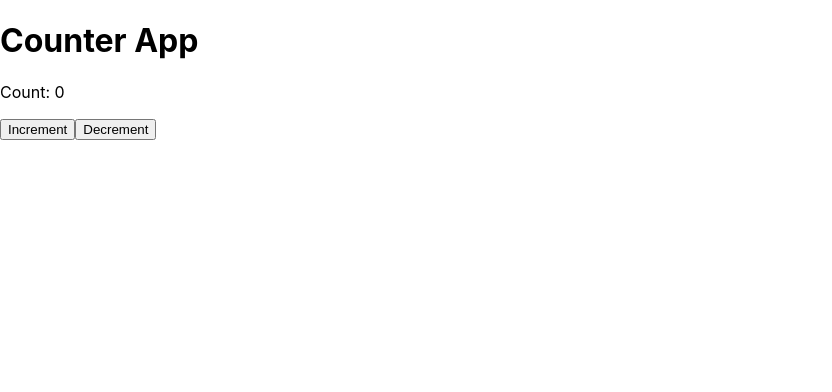
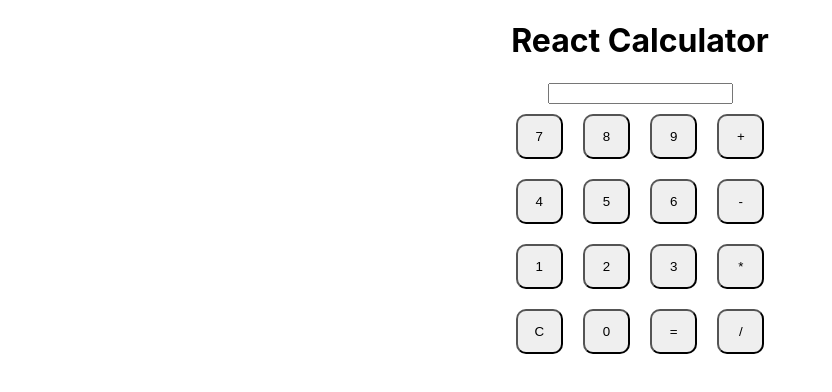
Before and after one commit to Kakashi9910/countriesFlag, a React (Create React App) app: page / in a window 1280 px wide. Shown: the top 392 px of the page, without its empty margins (0-832 px from the left). Built offline with nearby package versions, Linux system fonts and the light colour scheme.

Commit message:
calculator

```diff
--- a/src/App.js
+++ b/src/App.js
@@ -1,10 +1,14 @@
 import './App.css';
-import Counter from './components/Counter';
+import Calculator from './components/Calculator';
 function App() {
   return (
-    <div>
-      <Counter/>
-    </div>
+    <>
+      <h1 style={{textAlign:'center'}}>React Calculator</h1>
+      <div style={{ display: 'flex', justifyContent: 'center' }}>
+        <Calculator />
+      </div>
+    </>
+
   );
 }
 
--- /dev/null
+++ b/src/components/Calculator.css
@@ -0,0 +1,19 @@
+#calculator{
+    width: 30vw;
+    height: 500px;
+    display: flex;
+    flex-direction: column;
+    align-items: center;
+}
+
+.button {
+    width: 20%;
+    margin: 10px;
+    border-radius: 10px;
+}
+
+#calculator .row {
+   display:flex;
+   width: 70%;
+   height:13%
+}
--- /dev/null
+++ b/src/components/Calculator.jsx
@@ -0,0 +1,64 @@
+// import { useState } from "react"
+import React from "react"
+import { useState } from "react"
+import './Calculator.css'
+
+const Calculator = () => {
+
+  const [input, setInput] = useState('')
+  const [result, setResult] = useState('')
+  const handleClick = (exp) => {
+    setInput(prev => prev + exp)
+  }
+
+  const handleClear = () => {
+    setInput('')
+    setResult('')
+  }
+
+  const handleCalculate = () => {
+    try {
+      setResult(eval(input))
+    } catch (error) {
+      console.log(error)
+      return null
+    }
+  }
+
+  return (
+    <>
+      <div id="calculator">
+        <div>
+          <input type="text" value={input} />
+          <div>{result}</div>
+        </div>
+        <div className="row">
+          <button className="button" onClick={() => handleClick('7')}>7</button>
+          <button className="button" onClick={() => handleClick('8')}>8</button>
+          <button className="button" onClick={() => handleClick('9')}>9</button>
+          <button className="button" onClick={() => handleClick('+')}>+</button>
+        </div>
+        <div className="row">
+          <button className="button" onClick={() => handleClick('4')}>4</button>
+          <button className="button" onClick={() => handleClick('5')}>5</button>
+          <button className="button" onClick={() => handleClick('6')}>6</button>
+          <button className="button" onClick={() => handleClick('-')}>-</button>
+        </div>
+        <div className="row">
+          <button className="button" onClick={() => handleClick('1')}>1</button>
+          <button className="button" onClick={() => handleClick('2')}>2</button>
+          <button className="button" onClick={() => handleClick('3')}>3</button>
+          <button className="button" onClick={() => handleClick('*')}>*</button>
+        </div>
+        <div className="row">
+          <button className="button" onClick={handleClear}>C</button>
+          <button className="button" onClick={() => handleClick('0')}>0</button>
+          <button className="button" onClick={handleCalculate}>=</button>
+          <button className="button"  onClick={() => handleClick('/')}>/</button>
+        </div>
+      </div>
+    </>
+  )
+}
+
+export default Calculator
--- a/src/components/Counter.jsx
+++ /dev/null
@@ -1,19 +0,0 @@
-// import { useState } from "react"
-import React from "react"
-import { useState } from "react"
-
-
-const Counter =()=>{
-
-  const [count,setCount]  = useState(0)
-  return (
-    <>
-    <h1>Counter App</h1>
-    <p>Count: {count}</p>
-    <button onClick={()=>setCount(prev=>prev+1)}>Increment</button>
-    <button onClick={()=>setCount(prev=>prev-1)}>Decrement</button>
-    </>
-  )
-}
-
-export default Counter
```
